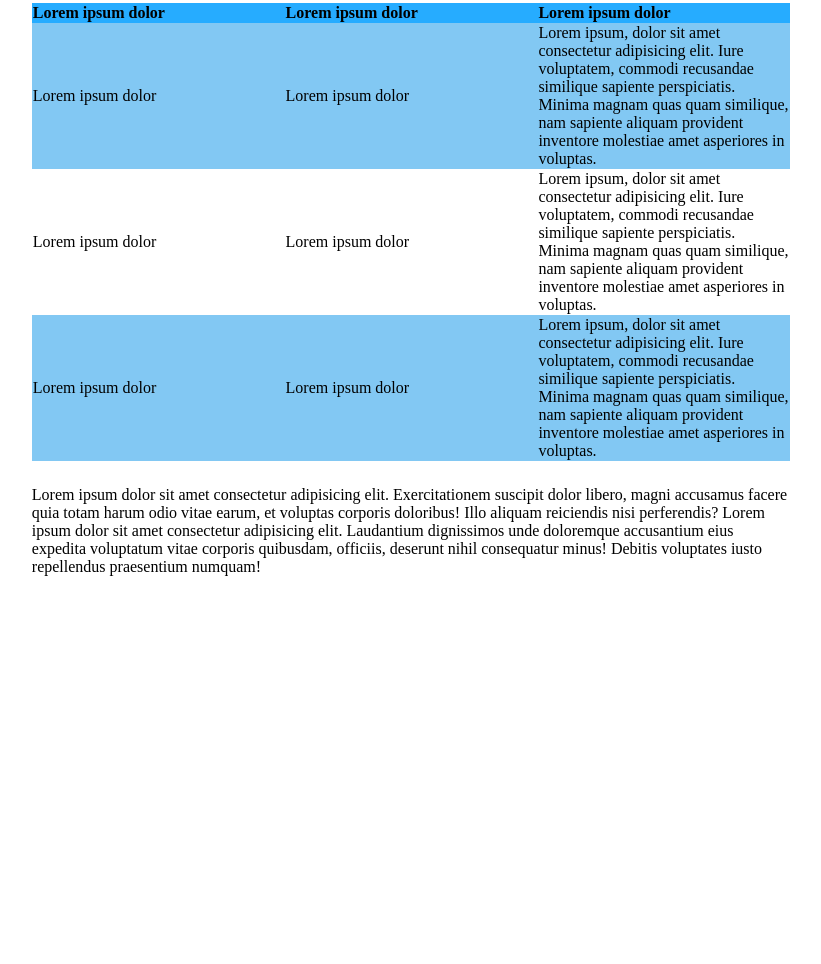
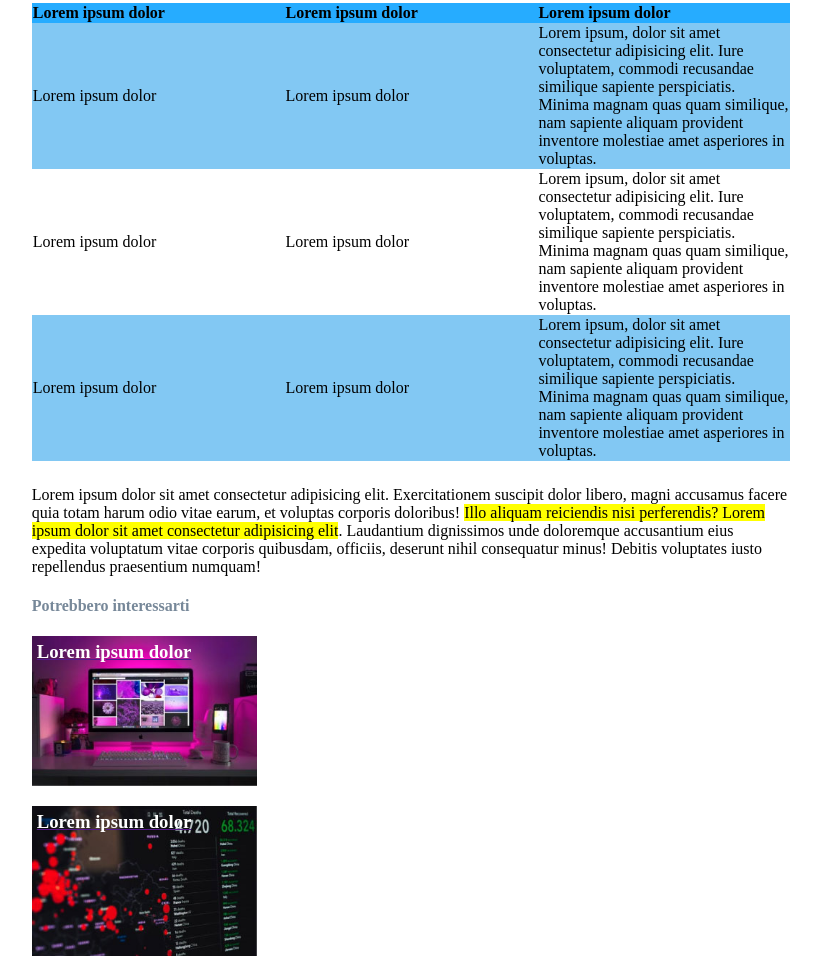
Before and after one commit to Nuccia955/html-css-booleaner, a plain HTML site: page index.html in a window 1280 px wide. Shown: the part 849-1813 px from the top of the page, without its empty margins (229-1050 px from the left). Before the commit the page ends 1441 px from the top, so only its background shows below. Drawn offline with Linux system fonts and the light colour scheme.

Commit message:
add footer

```diff
--- a/css/main.css
+++ b/css/main.css
@@ -66,3 +66,32 @@ thead tr {
 .colored {
     background-color: rgb(130, 200, 243);
 }
+
+h4 {
+    color: lightslategrey;
+}
+
+.link {
+    width: 250px;
+    height: 150px;
+    margin-top: 20px;
+}
+
+#monitor {
+    background-image: url(../img/monitor.jpg);
+    background-size: contain;
+    background-repeat: no-repeat;
+}
+
+#graph {
+    background-image: url(../img/graph.jpg);
+    background-size: contain;
+    background-repeat: no-repeat;
+}
+
+a > h3 {
+    color: white;
+    text-decoration: none;
+    padding-top: 5px;
+    padding-left: 5px;
+}
--- a/index.html
+++ b/index.html
@@ -81,11 +81,23 @@
 
             <!-- text -->
             <section class="text">
-                <p>Lorem ipsum dolor sit amet consectetur adipisicing elit. Exercitationem suscipit dolor libero, magni accusamus facere quia totam harum odio vitae earum, et voluptas corporis doloribus! Illo aliquam reiciendis nisi perferendis? Lorem ipsum dolor sit amet consectetur adipisicing elit. Laudantium dignissimos unde doloremque accusantium eius expedita voluptatum vitae corporis quibusdam, officiis, deserunt nihil consequatur minus! Debitis voluptates iusto repellendus praesentium numquam!</p>
+                <p>Lorem ipsum dolor sit amet consectetur adipisicing elit. Exercitationem suscipit dolor libero, magni accusamus facere quia totam harum odio vitae earum, et voluptas corporis doloribus! <span>Illo aliquam reiciendis nisi perferendis? Lorem ipsum dolor sit amet consectetur adipisicing elit</span>. Laudantium dignissimos unde doloremque accusantium eius expedita voluptatum vitae corporis quibusdam, officiis, deserunt nihil consequatur minus! Debitis voluptates iusto repellendus praesentium numquam!</p>
             </section>
         </main>
 
         <footer><!-- useful link -->
+            <h4>Potrebbero interessarti</h4>
+            <div class="link" id="monitor">
+                <a href="">
+                <h3>Lorem ipsum dolor</h3>
+                </a>
+            </div>
+            <div class="link" id="graph">
+                <a href="">
+                <h3>Lorem ipsum dolor</h3>
+                </a>
+            </div>
+
         </footer>
     </div>
 </body>
```
